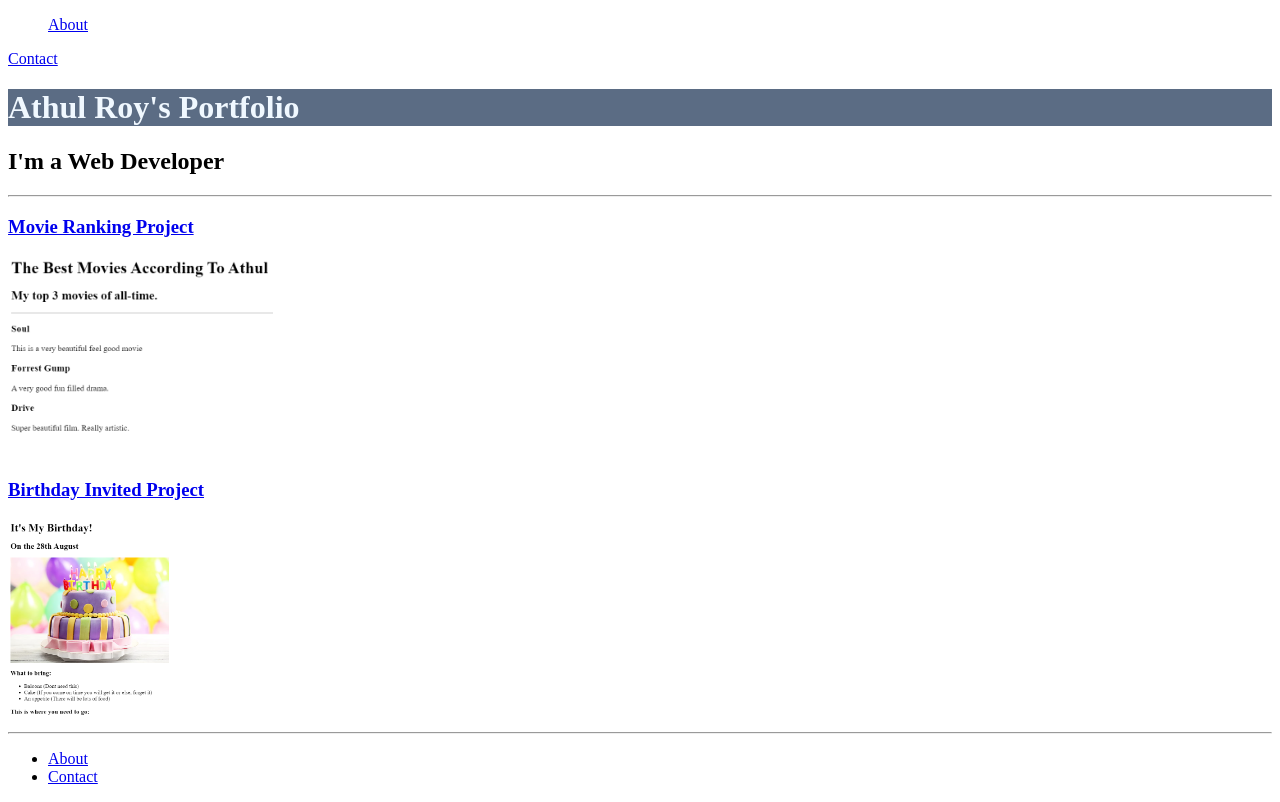
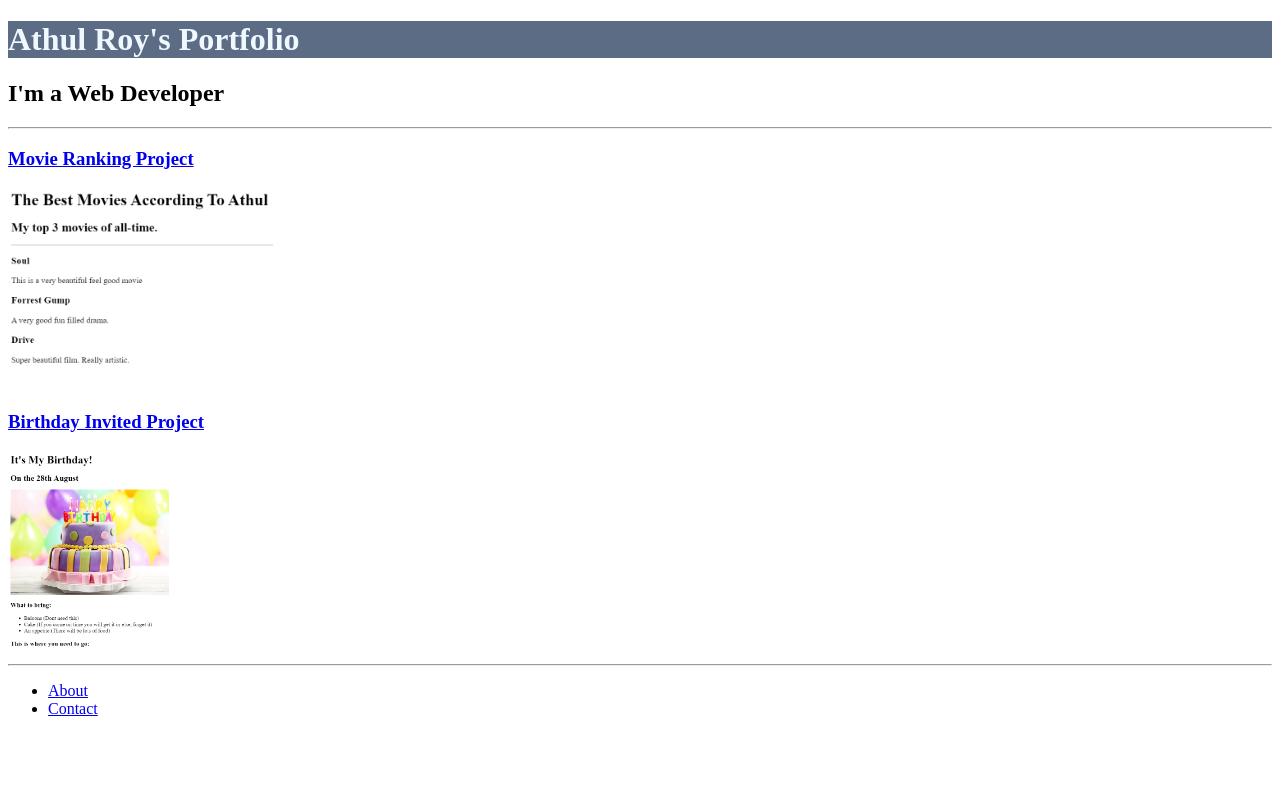
Before and after one commit to devquaq/html-portfolio, a plain HTML site: page index.html in a window 1280 px wide. Drawn offline with Linux system fonts and the light colour scheme.

Commit message:
index.html

```diff
--- a/index.html
+++ b/index.html
@@ -4,14 +4,7 @@
 <head>
     <meta charset="UTF-8">
     <title>My Portfolio</title>
-    <header>
-        <menu>
-           <menu type="context"></menu>
-             <a href="./public/about.html">About</Menu></a>
-             <a href="./public/contact.html">Contact</Menu></a>
 
-        </menu>
-    </header>
 </head>
 <body>
     <h1 style="background-color:rgba(69, 88, 116, 0.879) ;color: aliceblue; ">Athul Roy's Portfolio</h1>
```
